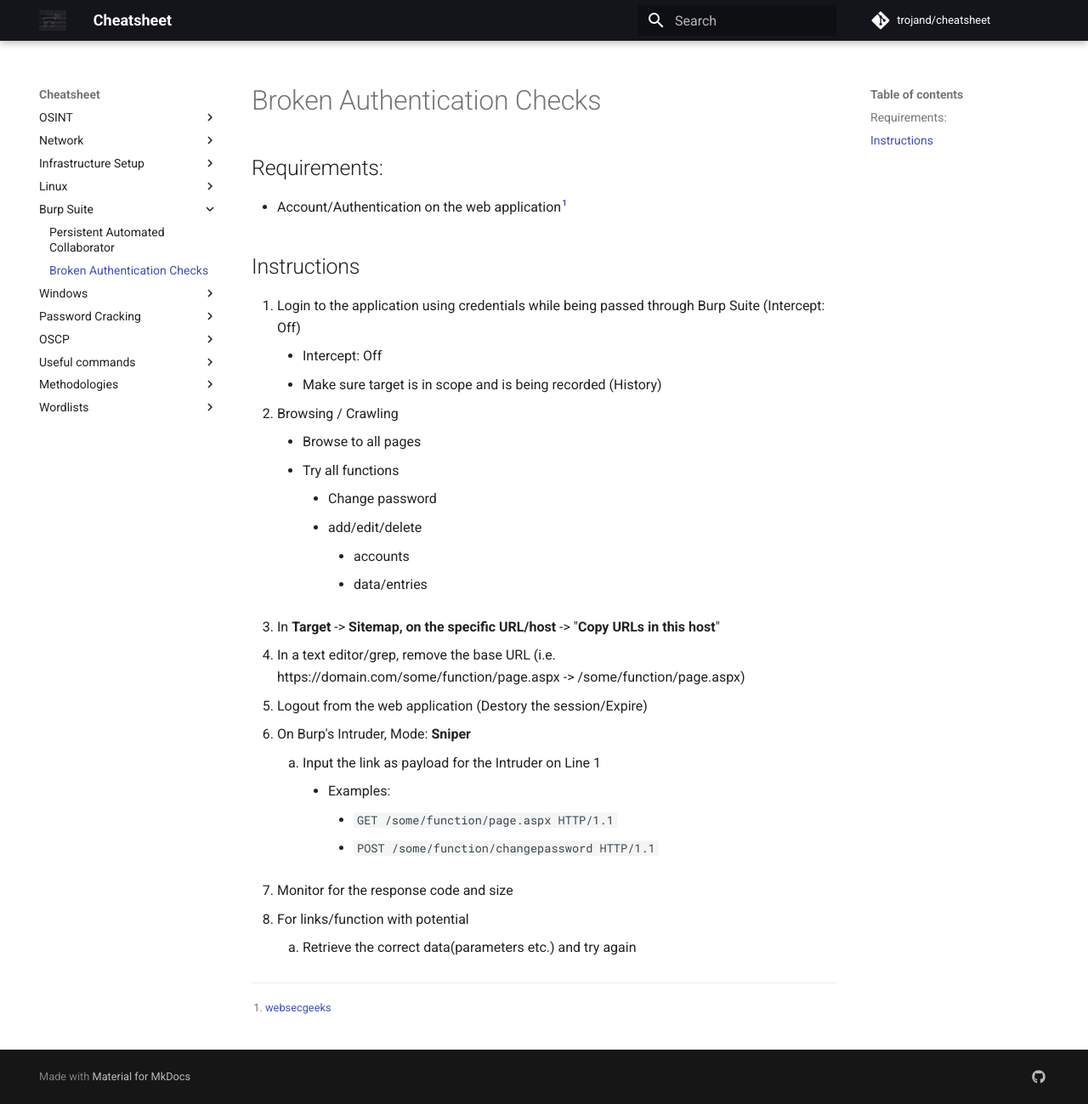
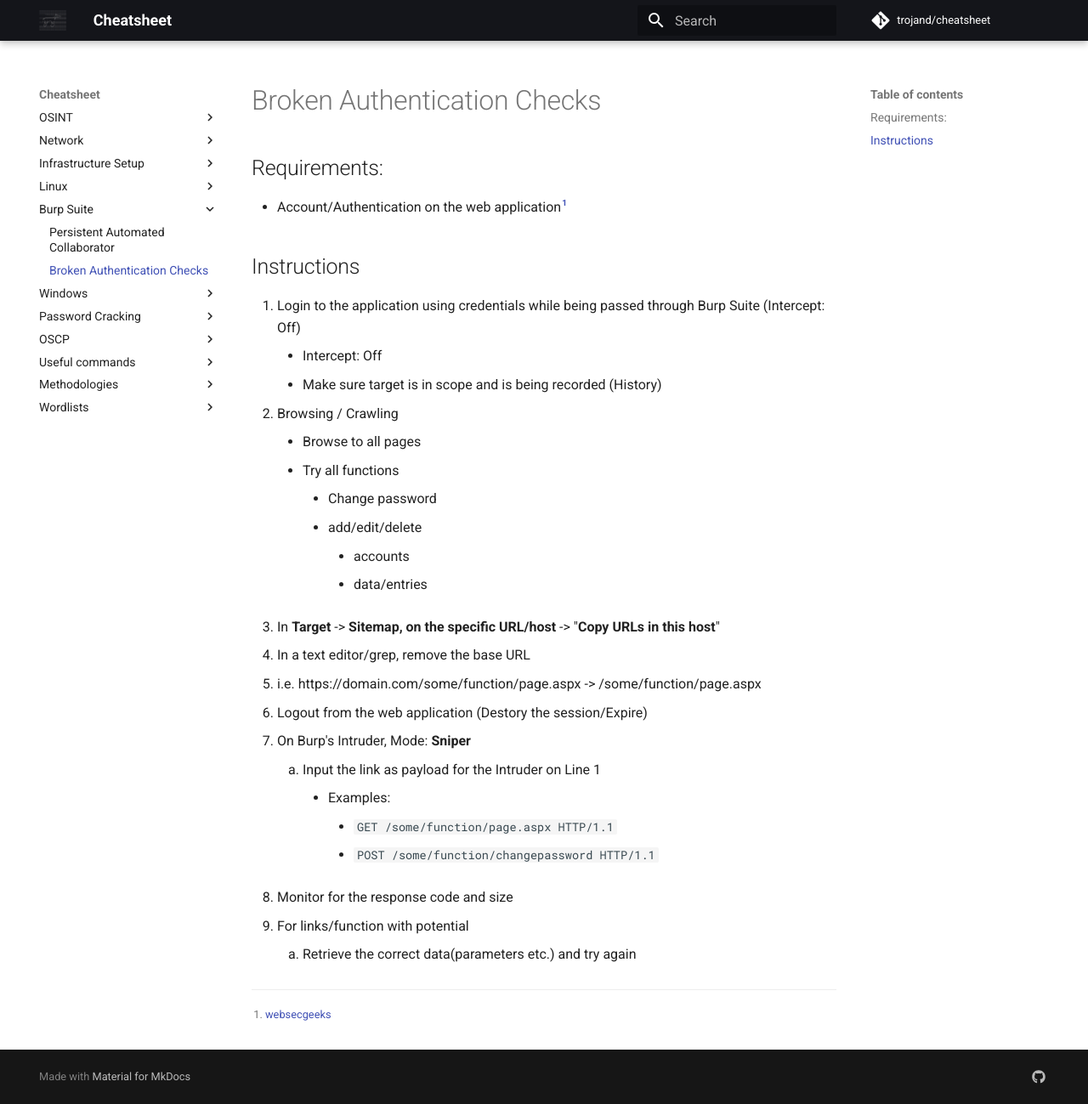
Before and after one commit to trojand/cheatsheet, an MkDocs documentation site: the page built from docs/BurpSuite/Broken_Authentication_Checks.md, in a window 1280 px wide and 1299 px high. Shown: the whole window at 85% size. Built offline with MkDocs 1.6.1 and Material for MkDocs 9.7.7, drawn with Linux system fonts in a browser that asks for light colours; comment, search, counter and statistics services are not loaded.

```diff
--- a/docs/BurpSuite/Broken_Authentication_Checks.md
+++ b/docs/BurpSuite/Broken_Authentication_Checks.md
@@ -17,7 +17,8 @@
             * accounts
             * data/entries
 1. In **Target** -> **Sitemap, on the specific URL/host** -> "**Copy URLs in this host**"
-1. In a text editor/grep, remove the base URL (i.e. https://domain.com/some/function/page.aspx -> /some/function/page.aspx)
+1. In a text editor/grep, remove the base URL
+   * i.e. https://domain.com/some/function/page.aspx -> /some/function/page.aspx
 1. Logout from the web application (Destory the session/Expire)
 1. On Burp's Intruder, Mode: **Sniper**
     1. Input the link as payload for the Intruder on Line 1
```
